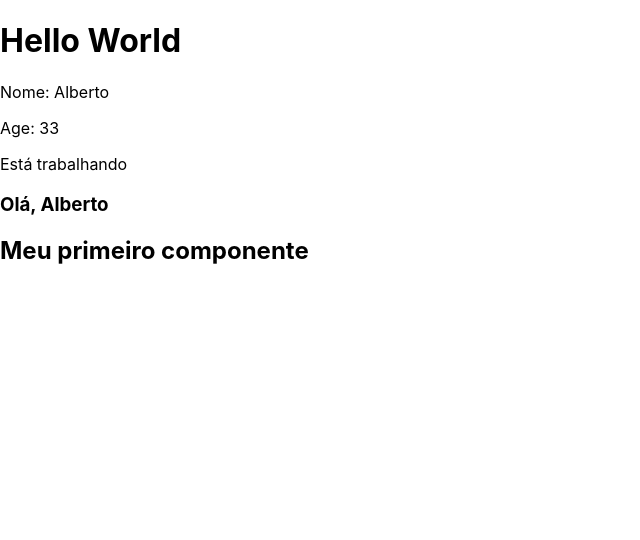
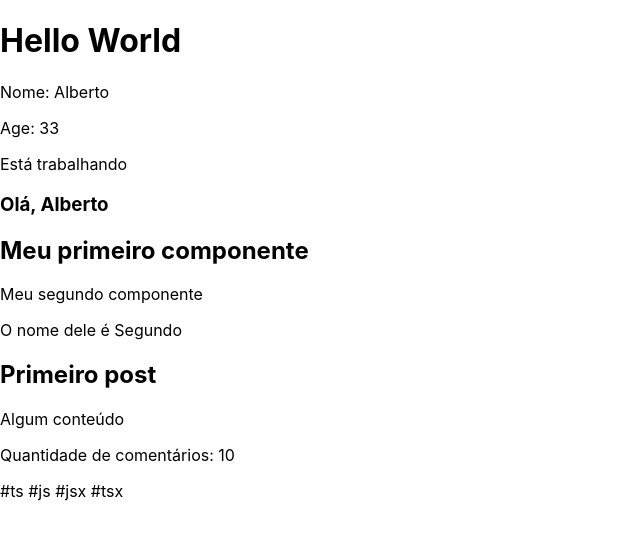
Before and after one commit to CanezinBeto/TypeScript, a React (Create React App) app in the folder 11_react_com_ts/: page / in a window 1280 px wide. Shown: the top 540 px of the page, without its empty margins (0-640 px from the left). Built offline with nearby package versions, Linux system fonts and the light colour scheme.

Commit message:
Destructuring Props

```diff
--- a/11_react_com_ts/src/App.tsx
+++ b/11_react_com_ts/src/App.tsx
@@ -1,6 +1,10 @@
 // 4 - Importação de componentes
 import FirstComponent from './components/FirstComponent'
+// 5 - Desestruturando props
+import SecondComponent from './components/SecondComponent'
+import Destructuring from './components/Destructuring'
 import React from 'react'
+import ts from 'typescript'
 
 // 1 - Variáveis
 const name: string = 'Alberto'
@@ -24,6 +28,13 @@
 
       {/* Inserindo o componente */}
       <FirstComponent />
+      <SecondComponent name="Segundo" />
+      <Destructuring
+        title="Primeiro post"
+        content="Algum conteúdo"
+        commentsQty={10}
+        tags={['ts', 'js', 'jsx', 'tsx']}
+      />
     </div>
   )
 }
--- /dev/null
+++ b/11_react_com_ts/src/components/Destructuring.tsx
@@ -0,0 +1,23 @@
+interface Props {
+  title: string
+  content: string
+  commentsQty: number
+  tags: string[]
+}
+
+const Destructuring = ({ title, content, commentsQty, tags }: Props) => {
+  return (
+    <div>
+      <h2>{title}</h2>
+      <p>{content}</p>
+      <p>Quantidade de comentários: {commentsQty}</p>
+      <div>
+        {tags.map((tag) => (
+          <span>#{tag} </span>
+        ))}
+      </div>
+    </div>
+  )
+}
+
+export default Destructuring
--- /dev/null
+++ b/11_react_com_ts/src/components/SecondComponent.tsx
@@ -0,0 +1,16 @@
+import React from 'react'
+
+interface Props {
+  name: string
+}
+
+const SecondComponent = (props: Props) => {
+  return (
+    <div>
+      <p>Meu segundo componente</p>
+      <p>O nome dele é {props.name}</p>
+    </div>
+  )
+}
+
+export default SecondComponent
```
